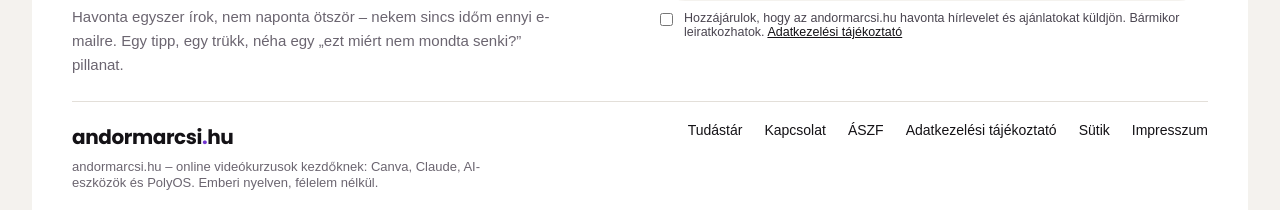
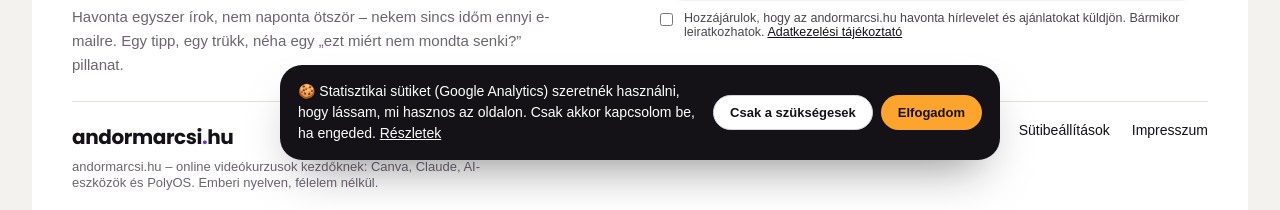
Before and after one commit to POLYMAIND/andomarcsi.hu, a Next.js app: page /kurzusok in a window 1280 px wide. Shown: the part 624-834 px from the top of the page. Built offline with nearby package versions, Linux system fonts and the light colour scheme; no server answers; the database is empty; a web font is replaced by a local one.

Commit message:
Google Analytics (G-2ST7B28SX7) csak süti-hozzájárulás után; sütisáv, Sütibeállítások link, adatvédelmi tájékoztató frissítése
Co-Authored-By: Claude Opus 5.5 <noreply@anthropic.com>
Claude-Session: https://claude.ai/code/session_018iszCziXMyNHu53won34Rz

```diff
--- a/app/globals.css
+++ b/app/globals.css
@@ -224,3 +224,12 @@ a.lesson-item:hover { background: #ebe7e1; color: var(--ink); }
 .hero-stats { display: flex; flex-wrap: wrap; gap: 10px; }
 .hero-stat { display: flex; align-items: center; gap: 12px; background: var(--ink); color: #fff; border-radius: 22px; padding: 10px 18px 10px 10px; font-size: 15px; font-weight: 500; line-height: 1.15; }
 .hero-stat b { width: 42px; height: 42px; border-radius: 50%; background: #fff; color: var(--ink); display: grid; place-items: center; font: 700 17px var(--display); flex-shrink: 0; }
+
+/* Sütisáv */
+.cookie-bar { position: fixed; z-index: 60; left: 16px; right: 16px; bottom: 16px; max-width: 720px; margin: 0 auto; background: var(--ink); color: #fff; border-radius: 22px; padding: 16px 18px; display: flex; flex-wrap: wrap; align-items: center; gap: 12px 18px; box-shadow: 0 24px 48px -20px rgba(20,18,22,.5); }
+.cookie-bar p { margin: 0; flex: 1 1 320px; font-size: 14px; line-height: 1.5; }
+.cookie-bar a { color: #fff; text-decoration: underline; }
+.cookie-actions { display: flex; gap: 8px; flex-wrap: wrap; }
+.cookie-bar .btn:not(.light) { background: var(--amber); color: var(--ink); }
+.link-btn { background: none; border: 0; padding: 0; font: inherit; color: inherit; cursor: pointer; }
+.link-btn:hover { color: var(--purple); }
--- a/app/layout.tsx
+++ b/app/layout.tsx
@@ -1,5 +1,6 @@
 import type { Metadata } from 'next';
 import './globals.css';
+import { CookieConsent } from '@/components/CookieConsent';
 import { SiteFooter } from '@/components/SiteNav';
 import { SITE_URL } from '@/lib/config';
 
@@ -17,6 +18,7 @@ export default function RootLayout({ children }: { children: React.ReactNode })
         <div className="page" style={{ paddingTop: 0 }}>
           <SiteFooter />
         </div>
+        <CookieConsent />
       </body>
     </html>
   );
--- /dev/null
+++ b/components/CookieConsent.tsx
@@ -0,0 +1,85 @@
+'use client';
+
+import Link from 'next/link';
+import Script from 'next/script';
+import { useEffect, useState } from 'react';
+
+// Google Analytics csak hozzájárulás után töltődik be (ePrivacy / GDPR). A döntést a böngészőben tároljuk.
+const GA_ID = process.env.NEXT_PUBLIC_GA_ID || 'G-2ST7B28SX7';
+const KEY = 'cookie-consent'; // 'granted' | 'denied'
+const OPEN_EVENT = 'open-cookie-settings';
+
+type Choice = 'granted' | 'denied' | null;
+
+function readChoice(): Choice {
+  try {
+    const v = localStorage.getItem(KEY);
+    return v === 'granted' || v === 'denied' ? v : null;
+  } catch {
+    return null;
+  }
+}
+
+export function CookieConsent() {
+  const [choice, setChoice] = useState<Choice>(null);
+  const [open, setOpen] = useState(false);
+
+  useEffect(() => {
+    const c = readChoice();
+    setChoice(c);
+    setOpen(c === null);
+    const reopen = () => setOpen(true);
+    window.addEventListener(OPEN_EVENT, reopen);
+    return () => window.removeEventListener(OPEN_EVENT, reopen);
+  }, []);
+
+  function decide(c: 'granted' | 'denied') {
+    try { localStorage.setItem(KEY, c); } catch {}
+    setOpen(false);
+    // Visszavonáskor a már betöltött GA-t csak oldal-újratöltéssel lehet leállítani.
+    if (choice === 'granted' && c === 'denied') {
+      document.cookie.split(';').map((s) => s.split('=')[0].trim()).filter((n) => n.startsWith('_ga'))
+        .forEach((n) => { document.cookie = `${n}=; Max-Age=0; path=/; domain=.${location.hostname.replace(/^www\./, '')}`; document.cookie = `${n}=; Max-Age=0; path=/`; });
+      location.reload();
+      return;
+    }
+    setChoice(c);
+  }
+
+  return (
+    <>
+      {choice === 'granted' && (
+        <>
+          <Script src={`https://www.googletagmanager.com/gtag/js?id=${GA_ID}`} strategy="afterInteractive" />
+          <Script id="ga-init" strategy="afterInteractive">
+            {`window.dataLayer = window.dataLayer || [];
+function gtag(){dataLayer.push(arguments);}
+gtag('js', new Date());
+gtag('config', '${GA_ID}');`}
+          </Script>
+        </>
+      )}
+      {open && (
+        <div className="cookie-bar" role="dialog" aria-live="polite" aria-label="Sütibeállítások">
+          <p>
+            🍪 Statisztikai sütiket (Google Analytics) szeretnék használni, hogy lássam, mi hasznos az oldalon. Csak akkor kapcsolom be, ha engeded.{' '}
+            <Link href="/adatvedelem#sutik">Részletek</Link>
+          </p>
+          <div className="cookie-actions">
+            <button className="btn light sm" type="button" onClick={() => decide('denied')}>Csak a szükségesek</button>
+            <button className="btn sm" type="button" onClick={() => decide('granted')}>Elfogadom</button>
+          </div>
+        </div>
+      )}
+    </>
+  );
+}
+
+// Lábléc link: a sütisáv újranyitása (hozzájárulás módosítása / visszavonása).
+export function CookieSettingsLink() {
+  return (
+    <button type="button" className="link-btn" onClick={() => window.dispatchEvent(new Event(OPEN_EVENT))}>
+      Sütibeállítások
+    </button>
+  );
+}
--- a/components/SiteNav.tsx
+++ b/components/SiteNav.tsx
@@ -1,5 +1,6 @@
 import Link from 'next/link';
 import { getCurrentUser, supabaseConfigured } from '@/lib/auth';
+import { CookieSettingsLink } from '@/components/CookieConsent';
 import { NewsletterForm } from '@/components/NewsletterForm';
 import { COMPANY } from '@/lib/company';
 import { SUBSCRIPTION } from '@/lib/config';
@@ -69,6 +70,7 @@ export function SiteFooter() {
           <Link href="/aszf">ÁSZF</Link>
           <Link href="/adatvedelem">Adatkezelési tájékoztató</Link>
           <Link href="/adatvedelem#sutik">Sütik</Link>
+          <CookieSettingsLink />
           <Link href="/impresszum">Impresszum</Link>
         </nav>
       </div>
--- a/lib/company.ts
+++ b/lib/company.ts
@@ -12,7 +12,7 @@ export const COMPANY = {
   website: 'https://www.andormarcsi.hu',
   // A székhely szerinti megyei békéltető testület (pl. Budapest: Budapesti Békéltető Testület)
   conciliationBody: 'Pest Vármegyei Békéltető Testület',
-  lastUpdated: '2026. október 2.',
+  lastUpdated: '2026. október 5.',
 };
 
 // Tárhely és adatfeldolgozók (adatvédelmi tájékoztatóhoz)
@@ -22,5 +22,6 @@ export const PROCESSORS = [
   { name: 'Stripe Payments Europe Ltd.', role: 'Online bankkártyás fizetés', site: 'https://stripe.com/privacy', transfer: false },
   { name: 'Sendinblue SAS (Brevo)', role: 'E-mail küldés (belépő linkek, értesítések)', site: 'https://www.brevo.com/legal/privacypolicy/', transfer: false },
   { name: 'Anthropic PBC', role: 'AI segítő (Claude) – a csevegőbe írt kérdések feldolgozása', site: 'https://www.anthropic.com/legal/privacy', transfer: true },
+  { name: 'Google Ireland Ltd. (Google Analytics)', role: 'Látogatottsági statisztika – csak a sütik elfogadása után', site: 'https://policies.google.com/privacy', transfer: true },
   { name: 'Google Ireland Ltd. (YouTube)', role: 'Videók lejátszása (youtube-nocookie beágyazás)', site: 'https://policies.google.com/privacy', transfer: false },
 ];
```
Also changed, not shown: app/adatvedelem/page.tsx (+12 -2 lines).
